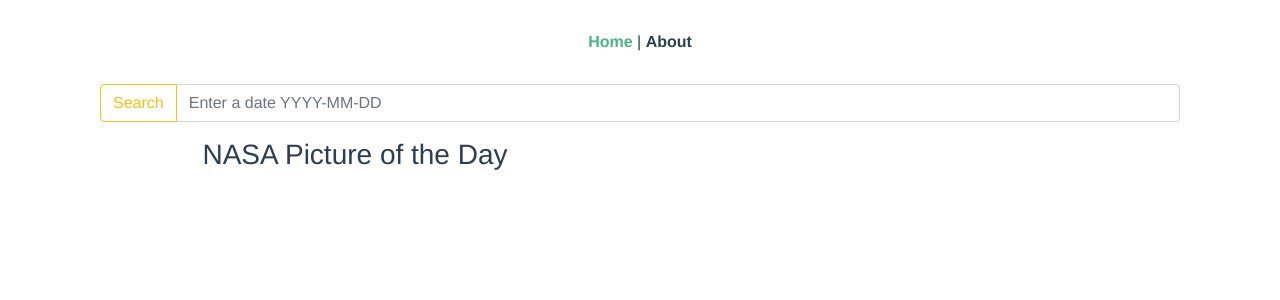
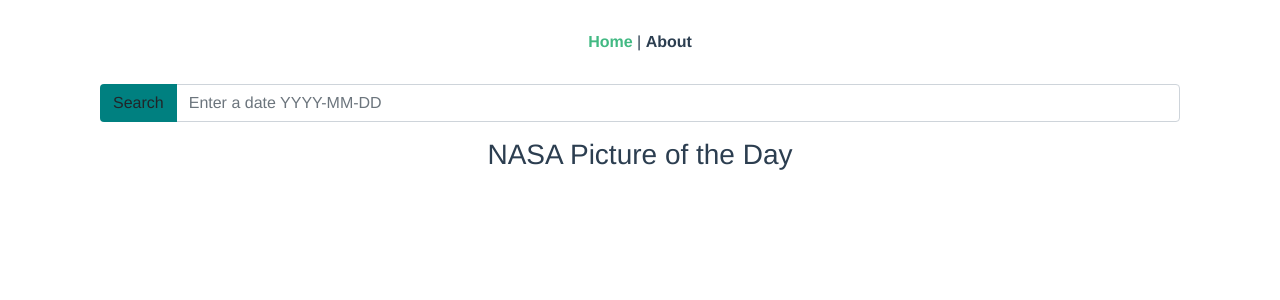
Before and after one commit to KatrinaFuller/nasa-apod-vue, a Vue app: page /#/ in a window 1280 px wide. Shown: the top 300 px of the page. Built offline with nearby package versions, Linux system fonts and the light colour scheme.

Commit message:
added some style

```diff
--- a/src/components/ApodDetails.vue
+++ b/src/components/ApodDetails.vue
@@ -1,5 +1,5 @@
 <template>
-  <div class="apod-details col-6">
+  <div class="apod-details col-12 text-center">
     <h3>NASA Picture of the Day</h3>
     <h5>{{apod.date}}</h5>
     <img :src="apod.url" alt />
@@ -26,4 +26,8 @@
 
 
 <style scoped>
+img {
+  /* height: 400px; */
+  margin-bottom: 20px;
+}
 </style>
--- a/src/components/Search.vue
+++ b/src/components/Search.vue
@@ -2,12 +2,7 @@
   <div class="search col-12">
     <div class="input-group mb-3">
       <div class="input-group-prepend">
-        <button
-          class="btn btn-outline-warning"
-          type="button"
-          id="button-addon1"
-          @click="getApod()"
-        >Search</button>
+        <button class="btn btn" type="button" id="button-addon1" @click="getApod()">Search</button>
       </div>
       <input
         type="text"
@@ -42,4 +37,7 @@
 
 
 <style scoped>
+.btn {
+  background-color: #008080;
+}
 </style>
```
